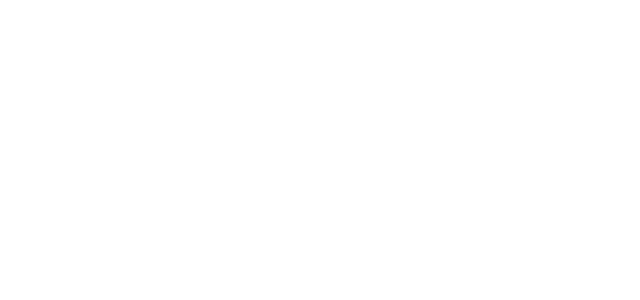
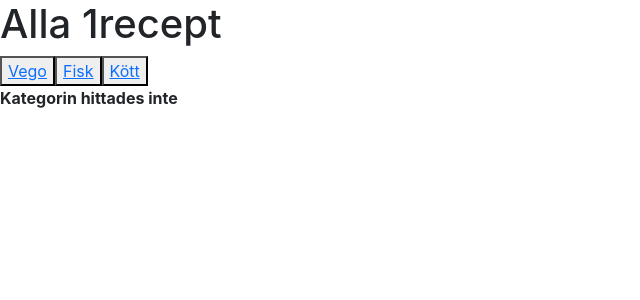
Before and after one commit to AnnaStenholm/T.A.R.A-app, a React (Create React App) app: page /recept/1 in a window 1280 px wide. Shown: the top 300 px of the page, without its empty margins (0-640 px from the left). Built offline with nearby package versions, Linux system fonts and the light colour scheme.

Commit message:
CategoryButtons

```diff
--- a/src/App.js
+++ b/src/App.js
@@ -6,7 +6,7 @@
 import KategoriFisk from './KategoriFisk';
 import Page from './Page';
 import RecipeTable from './components/RecipeTable';
-import RecipeDiv from './components/RecipeDiv';
+import AllRecipes from './components/AllRecipes';
 import { FooterContainer } from './containers/footer';
 import {
   BrowserRouter as Router,
@@ -45,8 +45,8 @@
       <RecipeTable/>
     </Route>
 
-    <Route path="/div">
-      <RecipeDiv/>
+    <Route path="/recept/:kategori">
+      <AllRecipes/>
     </Route>
 
   </Switch>
--- /dev/null
+++ b/src/components/AllRecipes.js
@@ -0,0 +1,18 @@
+import React from 'react';
+import { useParams } from 'react-router-dom';
+import CategoryButtons from './CategoryButtons';
+import RecipeDiv from './RecipeDiv';
+
+const AllRecipes = () => {
+    const params = useParams();
+
+    return (
+    <>
+    <h1>Alla {params.kategori}recept</h1>
+    <CategoryButtons/>
+    <RecipeDiv kategori={params.kategori}></RecipeDiv>
+    </>
+    );
+};
+
+export default AllRecipes;
--- /dev/null
+++ b/src/components/CategoryButtons.js
@@ -0,0 +1,16 @@
+import React from 'react';
+import { Link } from "react-router-dom";
+
+const CategoryButtons = () => {
+
+
+    return (
+    <>
+    <button><Link to="/recept/vego">Vego</Link></button>
+    <button><Link to="/recept/fisk">Fisk</Link></button>
+    <button><Link to="/recept/kött">Kött</Link></button>
+    </>
+    );
+};
+
+export default CategoryButtons;
--- a/src/components/RecipeDiv.js
+++ b/src/components/RecipeDiv.js
@@ -1,18 +1,38 @@
 import React, { useEffect, useState } from 'react';
 
-const RecipeDiv = () => {
 
-    const url ="https://forum-api-jkrop.ondigitalocean.app/category/60828441282ecd001e7dd30b/thread";
+const categories = {
+    vego: "60828412282ecd001e7dd309",
+    fisk: "608284a6282ecd001e7dd30c",
+    kött: "60828441282ecd001e7dd30b"
+};
 
+const RecipeDiv = ({kategori}) => {
+
+    const categoryId = categories[kategori];
+    let url;
     const [recipeData, setRecipeData] = useState([]);
 
+    if (categoryId){
+    url =
+    `https://forum-api-jkrop.ondigitalocean.app/category/${categoryId}/thread`;
+
+    }
+
+
     useEffect(() => {
-        if (recipeData.length === 0) {
+        if (url) {
             fetch(url)
                 .then(res => res.json())
                 .then((data) => setRecipeData(data));
         }
-    });
+    }, [ url ]);
+
+    if (!categoryId) {
+
+        return <p><strong>Kategorin hittades inte</strong></p>
+
+    } else {
 
     return (
     <>
@@ -25,6 +45,7 @@
         }
     </>
     );
+    }
 };
 
 export default RecipeDiv;
```
